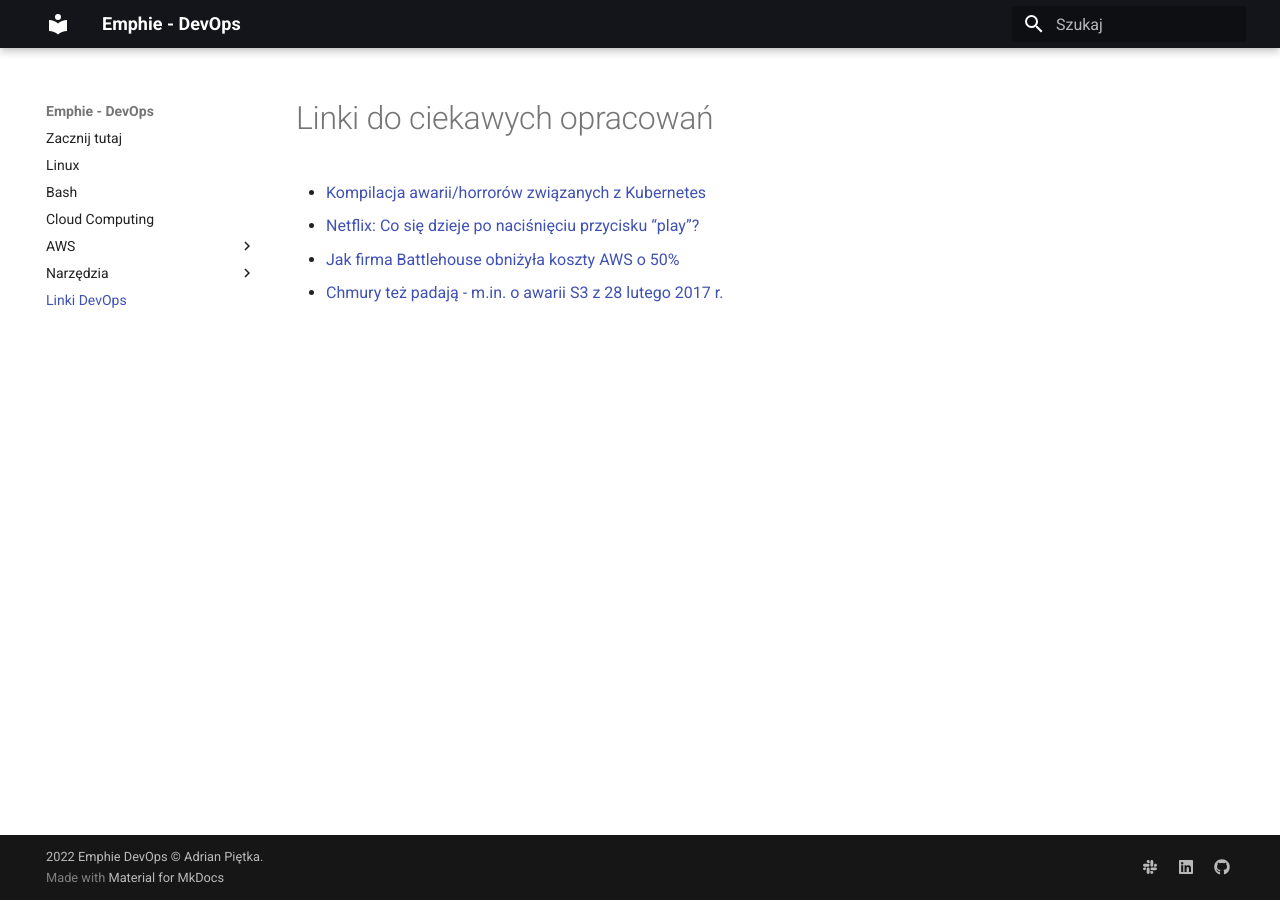
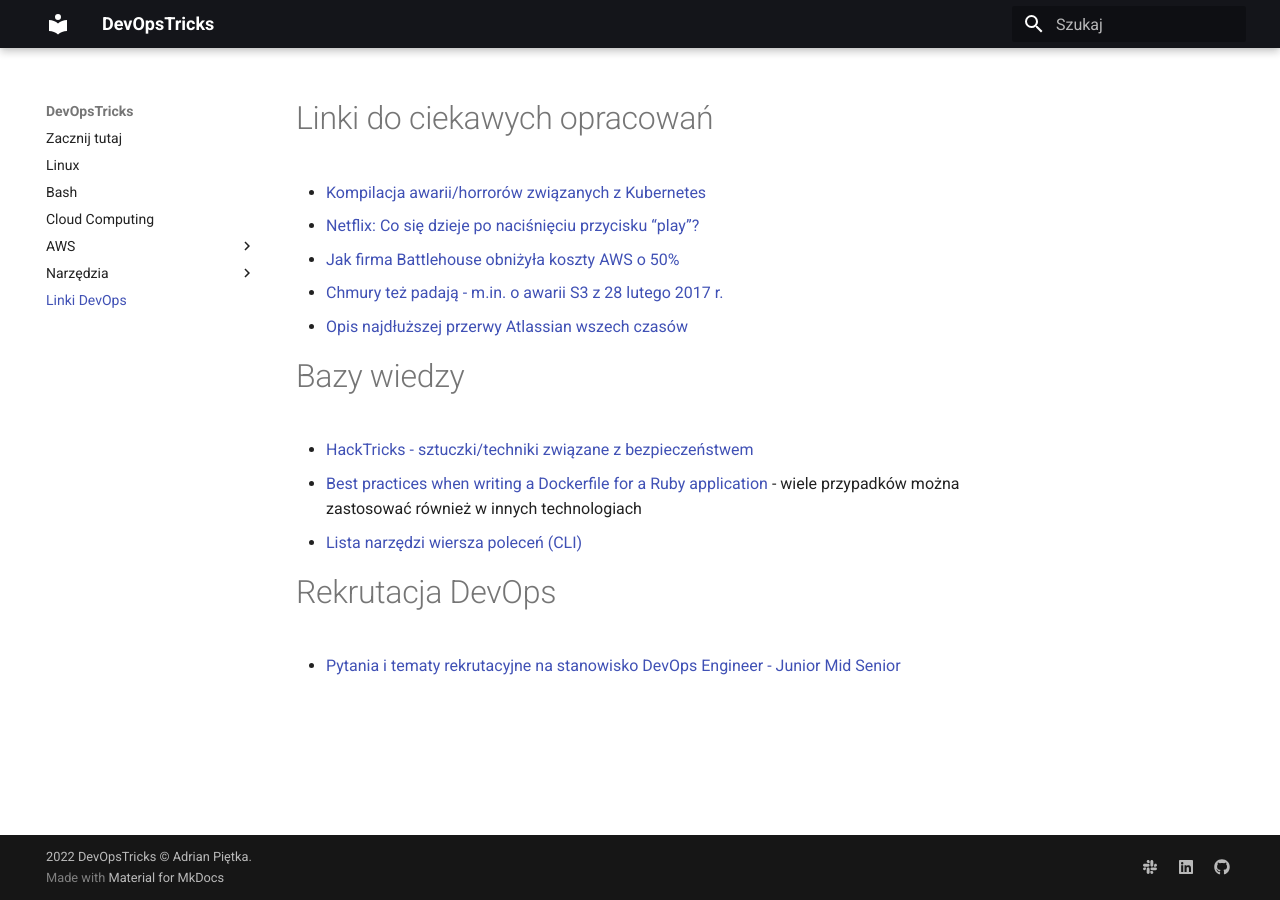
Before and after one commit to adrianpietka/devops-knowledge-base, an MkDocs documentation site: the page built from docs/links.md, in a window 1280 px wide. Built offline with MkDocs 1.6.1 and Material for MkDocs 9.7.7, drawn with Linux system fonts in a browser that asks for light colours.

Commit message:
Move gists to Knowledge Base

```diff
--- a/docs/links.md
+++ b/docs/links.md
@@ -4,3 +4,14 @@
 - [Netflix: Co się dzieje po naciśnięciu przycisku "play"?](http://highscalability.com/blog/2017/12/11/netflix-what-happens-when-you-press-play.html)
 - [Jak firma Battlehouse obniżyła koszty AWS o 50%](https://dmaas.medium.com/how-battlehouse-saved-60-000-a-year-on-aws-2206829a68f8)
 - [Chmury też padają - m.in. o awarii S3 z 28 lutego 2017 r.](https://lukado.eu/Chmury-tez-padaja/)
+- [Opis najdłuższej przerwy Atlassian wszech czasów](https://newsletter.pragmaticengineer.com/p/scoop-atlassian?s=r)
+
+# Bazy wiedzy
+
+- [HackTricks - sztuczki/techniki związane z bezpieczeństwem](https://book.hacktricks.xyz/)
+- [Best practices when writing a Dockerfile for a Ruby application](https://lipanski.com/posts/dockerfile-ruby-best-practices#8-when-running-copy-or-add-as-a-different-user-use-chown) - wiele przypadków można zastosować również w innych technologiach
+- [Lista narzędzi wiersza poleceń (CLI)](https://jvns.ca/blog/2022/04/12/a-list-of-new-ish--command-line-tools/)
+
+# Rekrutacja DevOps
+
+- [Pytania i tematy rekrutacyjne na stanowisko DevOps Engineer - Junior Mid Senior](https://devopsiarz.pl/devops/pytania-i-tematy-rekrutacyjne-na-stanowisko-devops-engineer-junior-mid-senior/)
--- a/mkdocs.yml
+++ b/mkdocs.yml
@@ -1,4 +1,4 @@
-site_name: Emphie - DevOps
+site_name: DevOpsTricks
 site_url: https://emphie.pl/devops
 site_description: Baza wiedzy, która pomoże Ci poznać tajniki DevOps.
 docs_dir: ./docs/
@@ -46,8 +46,8 @@ markdown_extensions:
 
 nav:
 - Zacznij tutaj: index.md
-- Linux: linux.md
-- Bash: bash.md
+- Linux: linux-cheatsheet.md
+- Bash: bash-cheatsheet.md
 - Cloud Computing: cloud-computing.md
 - AWS:
   - O AWS w skrócie: aws.md
@@ -56,11 +56,14 @@ nav:
   - SES - Amazon Simple Email Service: aws/ses.md
   - SQS - Amazon Simple Queue Service: aws/sqs.md
 - Narzędzia:
+  - Iptables: narzedzia/iptables.md
   - Kubernetes: narzedzia/kubernetes.md
+  - Klucze prywatne / publiczne: narzedzia/ssh.md
+  - SSH: narzedzia/keys.md
   - Terraform: narzedzia/terraform.md
 - Linki DevOps: links.md
 
-copyright: 2022 <a href="https://emphie.pl/devops">Emphie DevOps</a> &copy; <a href="https://adrianpietka.com">Adrian Piętka</a>.
+copyright: 2022 <a href="https://emphie.pl/devops">DevOpsTricks</a> &copy; <a href="https://adrianpietka.com">Adrian Piętka</a>.
 
 extra:
   social:
```
Also changed, not shown: docs/bash-cheatsheet.md (added, +35 -0 lines), docs/linux-cheatsheet.md (added, +19 -0 lines), docs/narzedzia/iptables.md (added, +21 -0 lines), docs/narzedzia/keys.md (added, +20 -0 lines), docs/narzedzia/ssh.md (added, +13 -0 lines), docs/narzedzia/terraform.md (added, +1 -0 lines).
